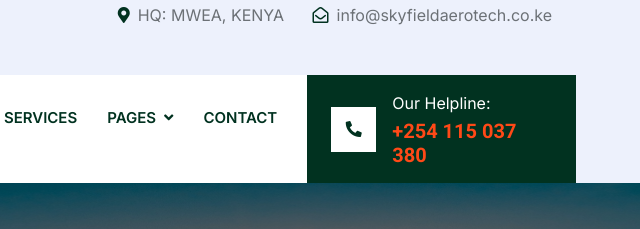
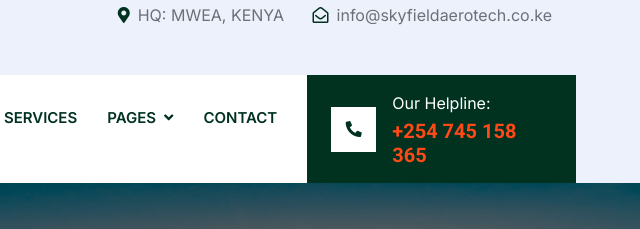
Before and after one commit to adanaliwako/adanaliwako.github.io, a plain HTML site: page about.html in a window 1280 px wide. Shown: the top 229 px of the page, 628-1268 px from the left. Drawn offline with nearby package versions, Linux system fonts and the light colour scheme; files that its build step writes are made by us from their sources.

Commit message:
Update helpline phone number in about.html

```diff
--- a/about.html
+++ b/about.html
@@ -213,7 +213,7 @@
             </div>
             <div class="ms-3">
               <p class="mb-1 text-white">Our Helpline:</p>
-              <h5 class="m-0 text-secondary">+254 115 037 380</h5>
+              <h5 class="m-0 text-secondary">+254 745 158 365</h5>
             </div>
           </div>
         </div>
```
